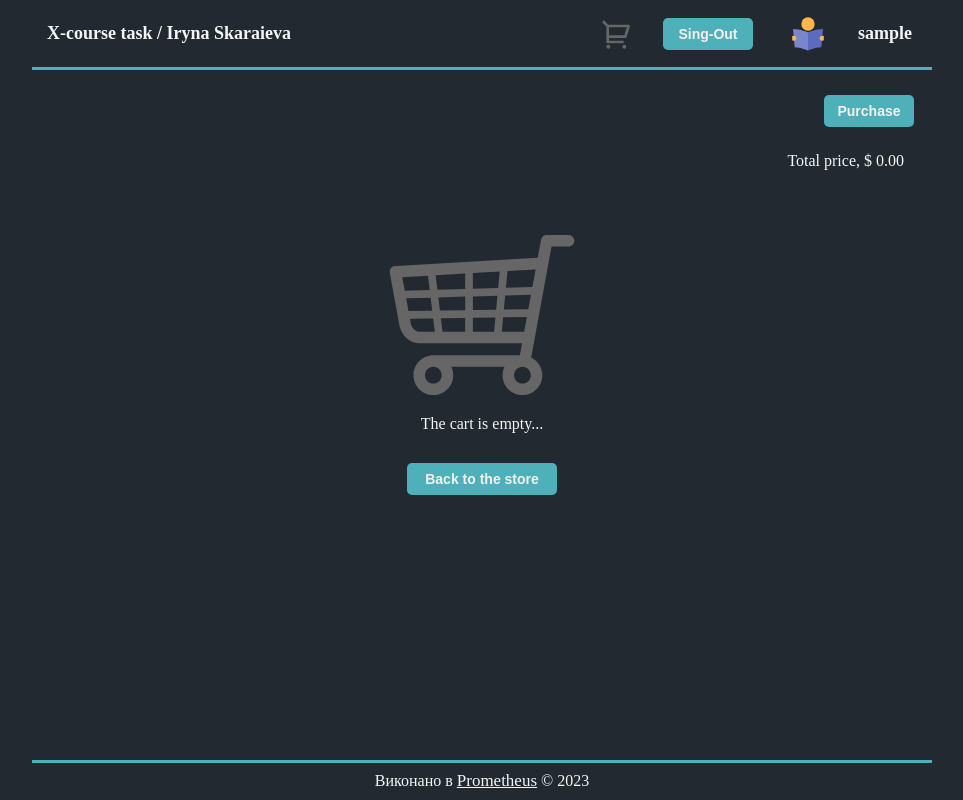
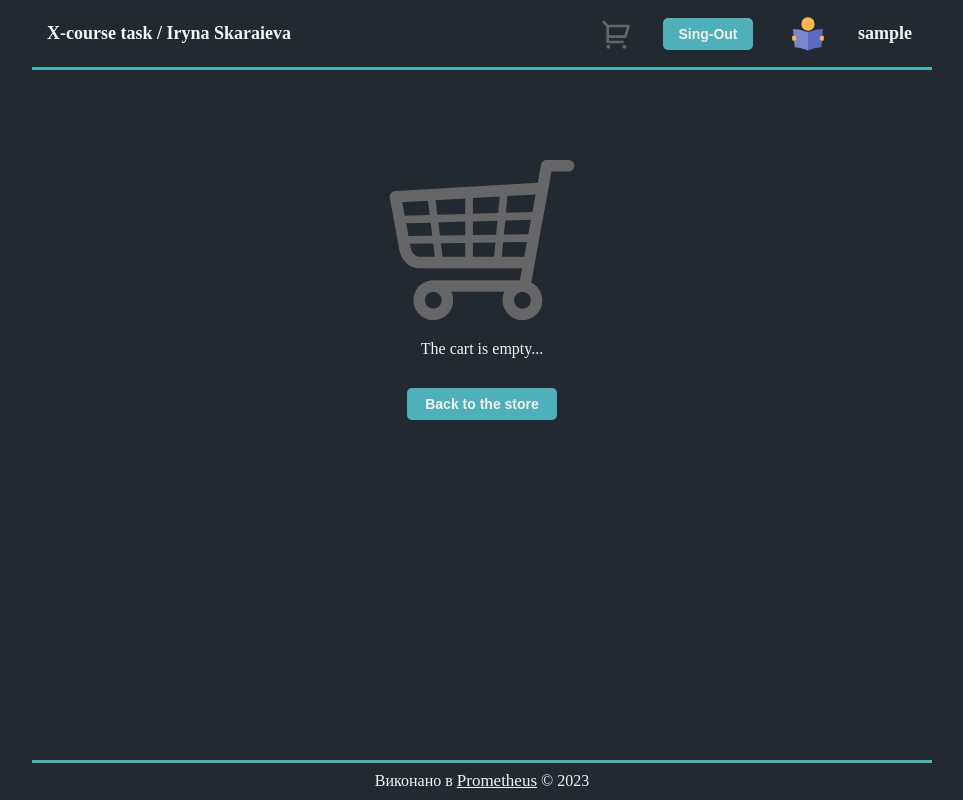
Before and after one commit to Irskaraieva/prometheus-x-course-task, a React (Create React App) app: page /#/cart in a window 1280 px wide. Shown: the whole page, without its empty margins (158-1121 px from the left). Built offline with nearby package versions, Linux system fonts and the light colour scheme; sample sign-in values are in the browser's storage.

Commit message:
upgrade purchase

```diff
--- a/src/components/header/Header.js
+++ b/src/components/header/Header.js
@@ -46,7 +46,7 @@ const Header = () => {
                 {cartItems.length > 0 && <span className="cart__count">{cartItems.length}</span>}
               </Link>
 
-              <Link to='/sign-in'>
+              <Link to='/'>
                 <button
                   type="submit"
                   className={style.btn}
--- a/src/components/purchaseList/PurchaseList.js
+++ b/src/components/purchaseList/PurchaseList.js
@@ -44,18 +44,19 @@ const PurchaseList = () => {
   return (
     <>
       <div className="purchaseList">
-        <button type="submit" className="purchase" onClick={() => cleanCart()}>
-          <span>Purchase</span>
-        </button>
+        {cartItems.length > 0 ? (
+          <>
+            <button type="submit" className="purchase" onClick={() => cleanCart()}>
+              <span>Purchase</span>
+            </button>
 
-        <div className="purchase__total__btn">
-          {cartItems.length > 0 ? (
+            <span className="total__price__pur">
+              Total price, $ {totalPriceSum}
+            </span>
+
             <BtnToTheStore />
-          ) : null}
-          <span className="total__price__pur">
-            Total price, $ {totalPriceSum}
-          </span>
-        </div>
+          </>
+        ) : null}
 
         <div className="list__items">
 
```
